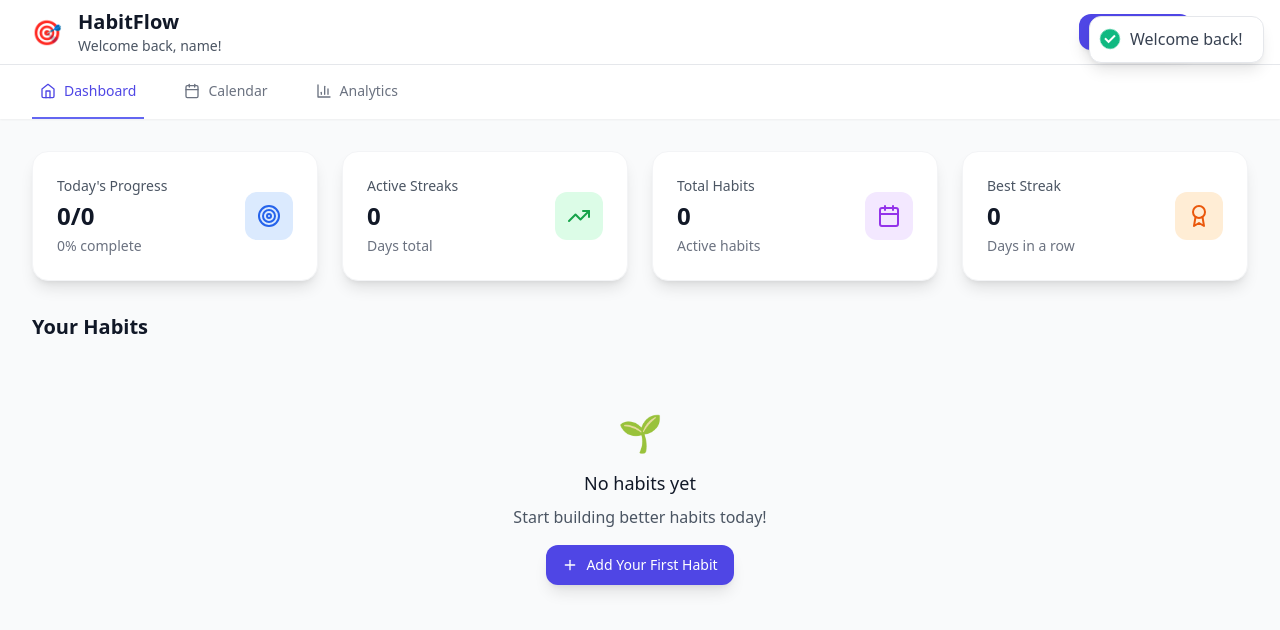
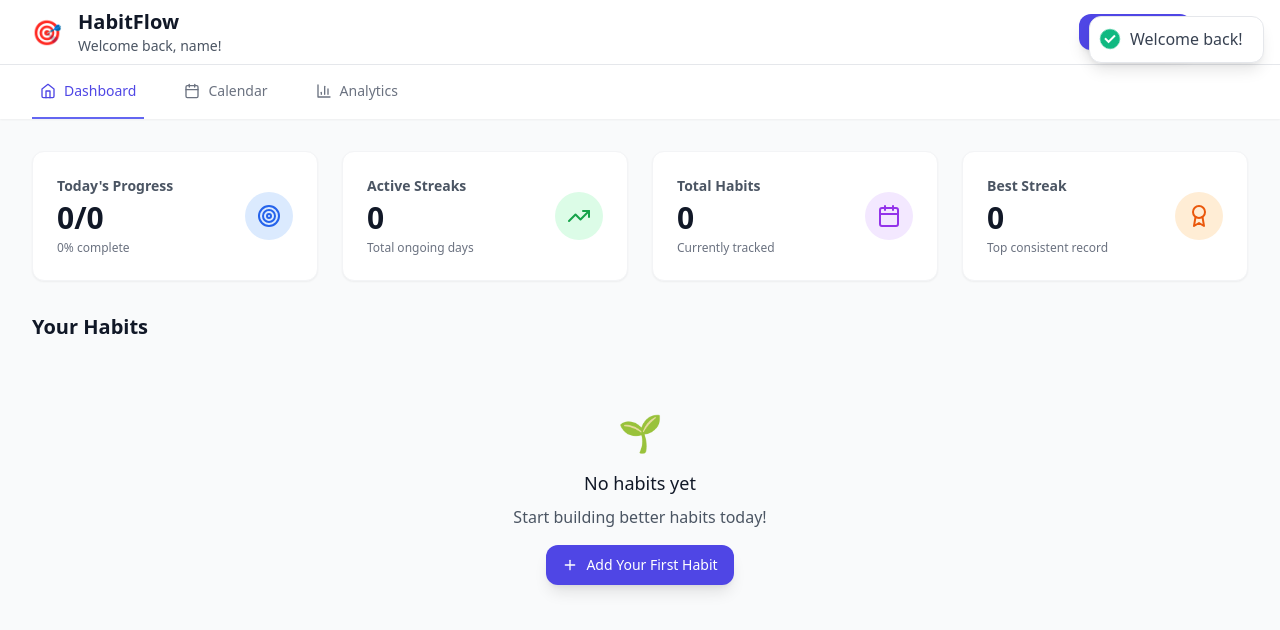
Before and after one commit to stormothecyborg/CBA_website, a React (Vite) app: page / in a window 1280 px wide. Both pictures are taken after typing "name@example.com", "Sample123" into the empty fields and a click on the button "Sign in". Shown: the top 630 px of the page. Built offline with nearby package versions, Linux system fonts and the light colour scheme.

Commit message:
Update StatsOverview.tsx for CBA

```diff
--- a/src/components/dashboard/StatsOverview.tsx
+++ b/src/components/dashboard/StatsOverview.tsx
@@ -7,19 +7,23 @@ import { Card } from '../ui/Card';
 
 export const StatsOverview: React.FC = () => {
   const { habits, entries, streaks, getHabitEntry } = useHabits();
+  const today = format(new Date(), 'yyyy-MM-dd');
 
-  const today = format(new Date(), 'yyyy-MM-dd');
-  const todayCompletions = habits.filter(habit =>
-    getHabitEntry(habit.id, today)?.completed
+  const todayCompletions = habits.filter(
+    (habit) => getHabitEntry(habit.id, today)?.completed
   ).length;
 
-  const totalStreaks = streaks.reduce((sum, streak) => sum + streak.current, 0);
-  const longestStreak = Math.max(...streaks.map(s => s.longest), 0);
-  const completionRate = habits.length > 0 ? Math.round((todayCompletions / habits.length) * 100) : 0;
+  const totalStreaks = streaks.reduce((sum, s) => sum + s.current, 0);
+  const longestStreak =
+    streaks.length > 0 ? Math.max(...streaks.map((s) => s.longest)) : 0;
+  const completionRate =
+    habits.length > 0
+      ? Math.round((todayCompletions / habits.length) * 100)
+      : 0;
 
   const stats = [
     {
-      title: 'Today\'s Progress',
+      title: "Today's Progress",
       value: `${todayCompletions}/${habits.length}`,
       subtitle: `${completionRate}% complete`,
       icon: Target,
@@ -29,7 +33,7 @@ export const StatsOverview: React.FC = () => {
     {
       title: 'Active Streaks',
       value: totalStreaks.toString(),
-      subtitle: 'Days total',
+      subtitle: 'Total ongoing days',
       icon: TrendingUp,
       color: 'text-green-600',
       bgColor: 'bg-green-100',
@@ -37,7 +41,7 @@ export const StatsOverview: React.FC = () => {
     {
       title: 'Total Habits',
       value: habits.length.toString(),
-      subtitle: 'Active habits',
+      subtitle: 'Currently tracked',
       icon: Calendar,
       color: 'text-purple-600',
       bgColor: 'bg-purple-100',
@@ -45,7 +49,7 @@ export const StatsOverview: React.FC = () => {
     {
       title: 'Best Streak',
       value: longestStreak.toString(),
-      subtitle: 'Days in a row',
+      subtitle: 'Top consistent record',
       icon: Award,
       color: 'text-orange-600',
       bgColor: 'bg-orange-100',
@@ -54,30 +58,28 @@ export const StatsOverview: React.FC = () => {
 
   return (
     <div className="grid grid-cols-1 sm:grid-cols-2 lg:grid-cols-4 gap-6">
-      {stats.map((stat, index) => {
-        const Icon = stat.icon;
-        return (
+      {stats.map(({ title, value, subtitle, icon: Icon, color, bgColor }, index) => (
         <motion.div
-            key={stat.title}
+          key={title}
           initial={{ opacity: 0, y: 20 }}
           animate={{ opacity: 1, y: 0 }}
-            transition={{ delay: index * 0.1 }}
+          transition={{ delay: index * 0.1, duration: 0.4 }}
+          aria-label={`Stat card for ${title}`}
         >
-            <Card hover className="p-6">
+          <Card hover className="p-6 rounded-xl shadow-sm bg-white transition-transform hover:scale-[1.02]">
             <div className="flex items-center justify-between">
               <div>
-                  <p className="text-sm font-medium text-gray-600">{stat.title}</p>
-                  <p className="text-2xl font-bold text-gray-900 mt-1">{stat.value}</p>
-                  <p className="text-sm text-gray-500 mt-1">{stat.subtitle}</p>
+                <p className="text-sm font-semibold text-gray-600">{title}</p>
+                <p className="text-3xl font-bold text-gray-900 mt-1">{value}</p>
+                <p className="text-xs text-gray-500 mt-1">{subtitle}</p>
               </div>
-                <div className={`p-3 rounded-xl ${stat.bgColor}`}>
-                  <Icon className={`w-6 h-6 ${stat.color}`} />
+              <div className={`p-3 rounded-full ${bgColor}`}>
+                <Icon className={`w-6 h-6 ${color}`} />
               </div>
             </div>
           </Card>
         </motion.div>
-        );
-      })}
+      ))}
     </div>
   );
 };
```
Lines whose indentation alone changed are shown as unchanged.
